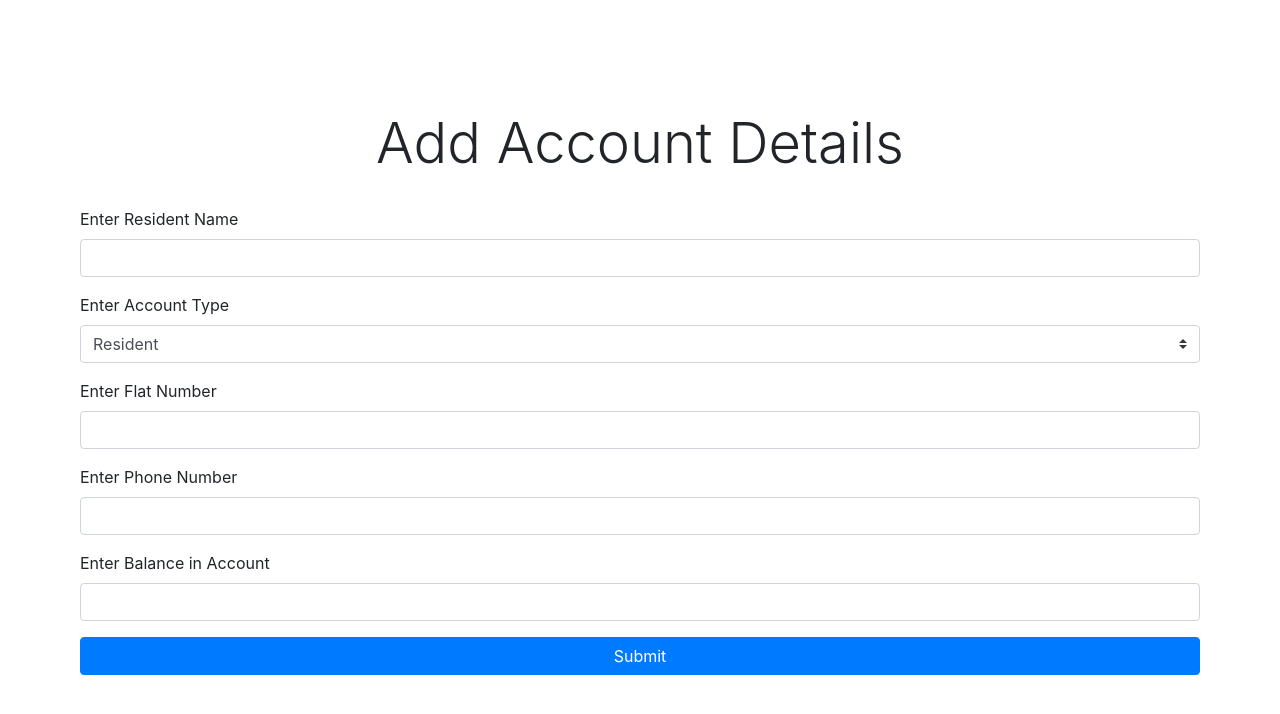
After one commit to ameyaditya/financeswebapp, a Flask app: page /AddAccount in a window 1280 px wide. The commit adds this page. Shown: the top 714 px of the page. Run offline with Flask 2, Linux system fonts and the light colour scheme; some libraries are stand-ins or nearby versions.

Commit message:
Slowly making progress

```diff
--- a/amity ramapriya finances Webapp using Flask/finances/forms.py
+++ b/amity ramapriya finances Webapp using Flask/finances/forms.py
@@ -1,15 +1,27 @@
 from flask_wtf import FlaskForm
-from wtforms import StringField, PasswordField, SubmitField, IntegerField, DecimalField
-from wtforms.validators import DataRequired, Length, NumberRange
+from wtforms import StringField, SubmitField, IntegerField, DecimalField, SelectField, BooleanField
+from wtforms.validators import DataRequired, Length, NumberRange, Optional
+from finances import db
+from finances.models import Account
 
-class RegisterResident(FlaskForm):
-    ResidentName = StringField('Enter Resident Name',
+class RegisterAccount(FlaskForm):
+    CustomerName = StringField('Enter Resident Name',
                                validators= [DataRequired()])
+    AccountType = SelectField("Enter Account Type", validators=[DataRequired()], choices = [('Resident','Resident'), ('Payment','Payment'), ('Expense', 'Expense'),('Others','Others')])
     BlockNo = StringField('Enter Block Number',
-                          validators= [DataRequired(), Length(min=1, max =1)])
+                          validators= [Length(min=1, max =1), Optional()])
     FlatNo = IntegerField('Enter Flat Number',
-                          validators= [DataRequired(), NumberRange(min = 1, max= 412) ])
+                          validators= [NumberRange(min = 1, max= 412),Optional()])
     PhoneNo = StringField('Enter Phone Number',
                           validators=[DataRequired(), Length(min = 10, max = 10)])
     Balance = DecimalField("Enter Balance in Account", validators=[DataRequired()])
     Submit = SubmitField('Submit')
+
+class MonthlyIncome(FlaskForm):
+    Residents = Account.query.all()
+    resident = {}
+    i = 1
+    for res in Residents:
+        exec('res_{0} = BooleanField("{1}")'.format(str(i), res.flat_no))
+        i += 1
+    Submit = SubmitField('Submit')
--- a/amity ramapriya finances Webapp using Flask/finances/routes.py
+++ b/amity ramapriya finances Webapp using Flask/finances/routes.py
@@ -1,6 +1,6 @@
 from flask import render_template, url_for, redirect
 from finances import app, db
-from finances.forms import RegisterResident
+from finances.forms import RegisterAccount, MonthlyIncome
 from finances.models import Account
 
 
@@ -8,16 +8,24 @@ from finances.models import Account
 def home():
     return render_template('homepage.html')
 
-@app.route("/AddResident", methods=['GET', 'POST'])
-def add_res():
-    forms = RegisterResident()
+@app.route("/AddAccount", methods=['GET', 'POST'])
+def add_accounts():
+    forms = RegisterAccount()
+    acc_types = ['Resident', 'Payment', 'Expense','Others']
     if forms.validate_on_submit():
-        acc = Account(holder_name = forms.ResidentName.data,
+        print('submitted')
+        acc = Account(holder_name = forms.CustomerName.data,
+                      account_type = forms.AccountType.data,
                       block_no = forms.BlockNo.data,
-                      flat_no = int(forms.FlatNo.data),
+                      flat_no = forms.FlatNo.data,
                       phone_no = forms.PhoneNo.data,
                       balance = float(forms.Balance.data))
         db.session.add(acc)
         db.session.commit()
         return redirect(url_for('home'))
-    return render_template('addres.html', title="Add Resident", form = forms)
+    return render_template('addacc.html', title="Add Account", form = forms, acc_type = acc_types)
+@app.route("/MonthlyIncome", methods=['GET', 'POST'])
+def monthly_income():
+    forms = MonthlyIncome()
+    noofres = len(Account.query.all())
+    return render_template('monthlyinc.html', title = "Monthly Resident Income", form = forms, noofres = noofres)
--- /dev/null
+++ b/amity ramapriya finances Webapp using Flask/finances/templates/addacc.html
@@ -0,0 +1,40 @@
+{% extends 'layout.html' %}
+{% block content %}
+<div class="jumbotron-fluid">
+		<div class="container forms">
+			<h1 class="display-4 text-center heading-1">Add Account Details</h1>
+			<form action="" method="POST">
+    			{{ form.hidden_tag() }}
+				<div class="form-group">
+    				{{form.CustomerName.label()}}
+    				{{form.CustomerName(class="form-control")}}
+				</div>
+				<div class="form-group">
+    				{{form.AccountType.label()}}
+    				{{form.AccountType(class = "form-control custom-select")}}
+				</div>
+				{% if form.AccountType.data == 'Payment'%}
+				<div class="form-group">
+					{{form.BlockNo.label()}}
+    				{{form.BlockNo(class="form-control")}}
+				</div>
+				{%endif%}
+				<div class="form-group">
+					{{form.FlatNo.label()}}
+    				{{form.FlatNo(class="form-control")}}
+				</div>
+				<div class="form-group">
+					{{form.PhoneNo.label()}}
+    				{{form.PhoneNo(class="form-control")}}
+				</div>
+				<div class="form-group">
+					{{form.Balance.label()}}
+    				{{form.Balance(class="form-control")}}
+				</div>
+				<div class="form-group">
+                {{ form.Submit(class="btn btn-primary btn-block") }}
+            </div>
+			</form>
+		</div>
+	</div>
+{% endblock content %}
--- a/amity ramapriya finances Webapp using Flask/finances/templates/homepage.html
+++ b/amity ramapriya finances Webapp using Flask/finances/templates/homepage.html
@@ -6,8 +6,8 @@
 	<div class="container-fluid">
 		<div class="row">
 			<div class="col-md-3 events">
-				<a href="{{ url_for('add_res') }}">
-					<h1 class="display-4">Add resident</h1>
+				<a href="{{ url_for('add_accounts') }}">
+					<h1 class="display-4">Add Account</h1>
 				</a>
 			</div>
 			<div class="col-md-3 events">
```
Also changed, not shown: amity ramapriya finances Webapp using Flask/finances/models.py (+5 -15 lines), amity ramapriya finances Webapp using Flask/finances/templates/monthlyinc.html (renamed from amity ramapriya finances Webapp using Flask/finances/templates/addres.html, +10 -3 lines), amity ramapriya finances Webapp using Flask/finances/AraFinanaces.db.
